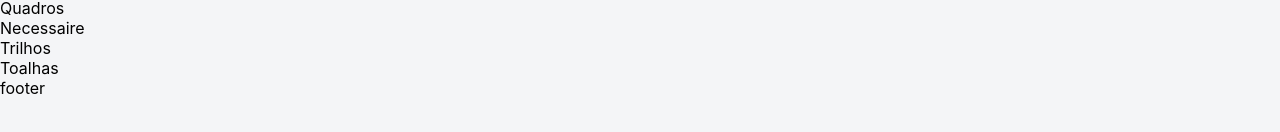
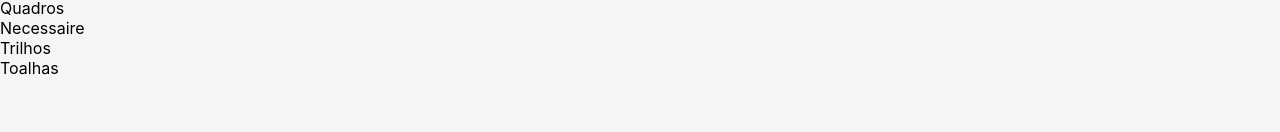
Before and after one commit to duvilla/verapatchwork-app, a React (Create React App) app: page / in a window 1280 px wide. Shown: the part 484-616 px from the top of the page. Built offline with nearby package versions, Linux system fonts and the light colour scheme; no server answers.

Commit message:
removendo texto footer2.

```diff
--- a/src/App.js
+++ b/src/App.js
@@ -100,7 +100,7 @@ function App() {
         </div>
 
         <footer>
-          footer
+
         </footer>
       </Router>
     </div>
```
